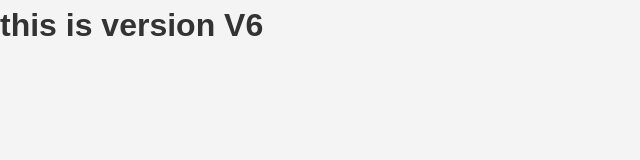
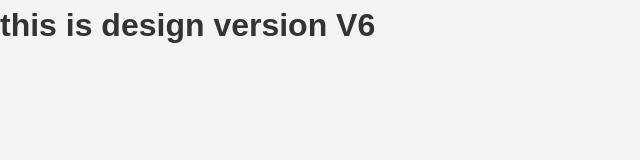
Before and after one commit to shrutijambhulkar/my-repo-1, a plain HTML site: page index.html in a window 1280 px wide. Shown: the whole page, without its empty margins (0-640 px from the left). Drawn offline with Linux system fonts and the light colour scheme.

Commit message:
changed H1

```diff
--- a/index.html
+++ b/index.html
@@ -7,6 +7,6 @@
     <title>Document</title>
 </head>
 <body>
-    <h1>this is version V6</h1>
+    <h1>this is design version V6</h1>
 </body>
 </html>
```
